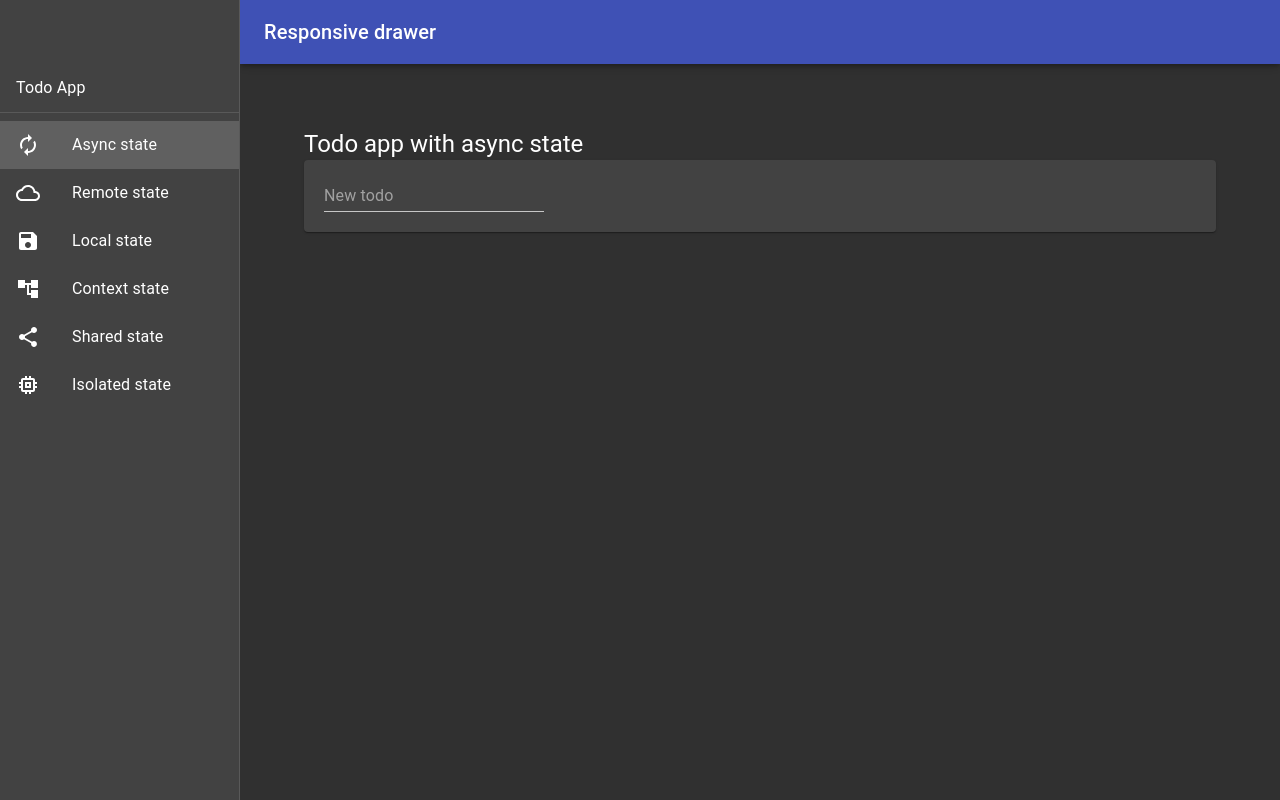
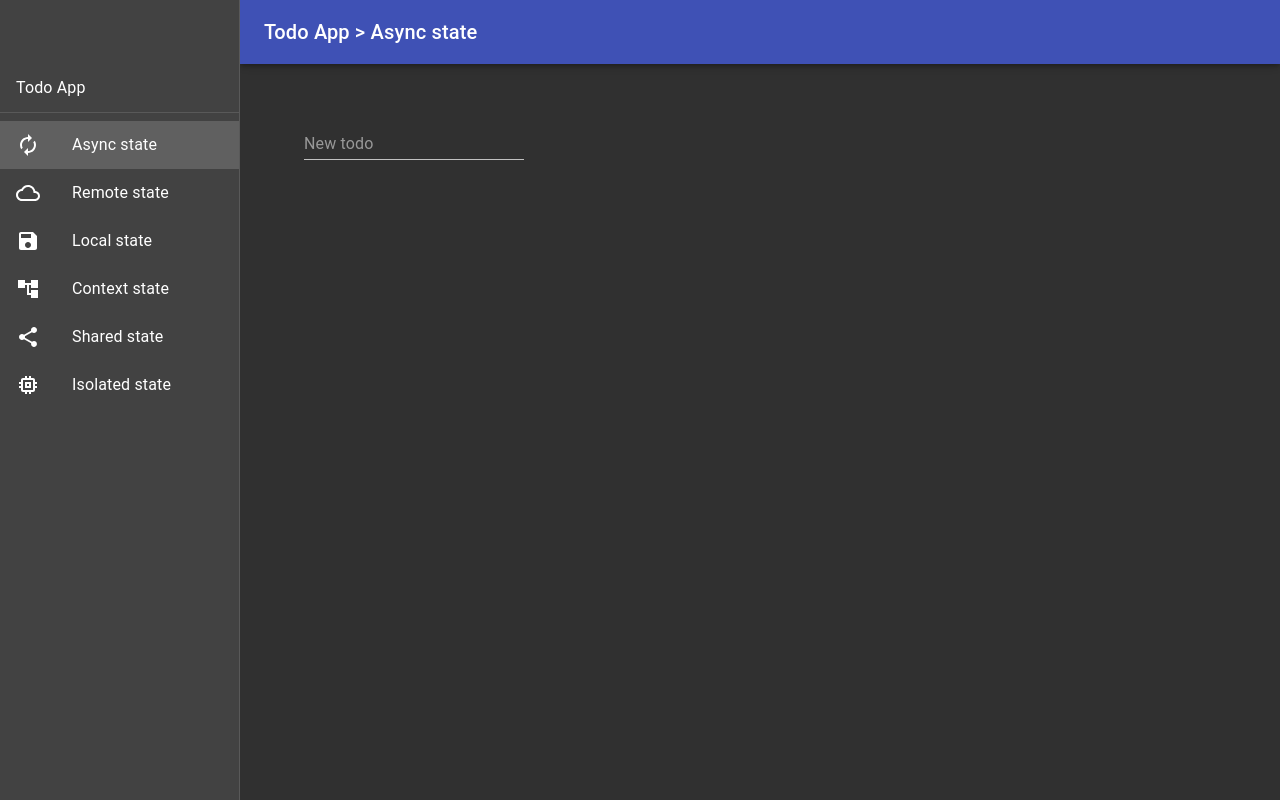
Before and after one commit to ksandin/typescript-react-state-rnd, a React (Create React App) app: page / in a window 1280 px wide. Built offline with nearby package versions, Linux system fonts and the light colour scheme.

Commit message:
Remove built in example layout and automate page title

```diff
--- a/src/components/Example.tsx
+++ /dev/null
@@ -1,13 +0,0 @@
-import React from "react";
-import { Typography } from "@material-ui/core";
-
-export type ExampleProps = {
-  label: string;
-};
-
-export const Example: React.FC<ExampleProps> = ({ label, children }) => (
-  <>
-    <Typography variant="h5">{label}</Typography>
-    {children}
-  </>
-);
--- a/src/components/ResponsiveDrawer.tsx
+++ b/src/components/ResponsiveDrawer.tsx
@@ -70,6 +70,7 @@ export const ResponsiveDrawer: React.FC<ResponsiveDrawerProps> = ({
   const [mobileOpen, setMobileOpen] = React.useState(false);
   const handleDrawerToggle = () => setMobileOpen(!mobileOpen);
   const [activeCategoryIndex, activeOptionIndex] = menuHighlight;
+  const title = `${menu[activeCategoryIndex].name} > ${menu[activeCategoryIndex].options[activeOptionIndex].name}`;
 
   const drawer = (
     <div>
@@ -125,7 +126,7 @@ export const ResponsiveDrawer: React.FC<ResponsiveDrawerProps> = ({
             <MenuIcon />
           </IconButton>
           <Typography variant="h6" noWrap>
-            Responsive drawer
+            {title}
           </Typography>
         </Toolbar>
       </AppBar>
--- a/src/components/TodoExample.tsx
+++ b/src/components/TodoExample.tsx
@@ -2,8 +2,6 @@ import React from "react";
 import { TodoList } from "./TodoList";
 import { CreateTodoForm } from "./CreateTodoForm";
 import { Todo } from "../state/Todo";
-import styled from "styled-components";
-import { Paper } from "@material-ui/core";
 import { ActionStatuses } from "../lib/store/ActionStatuses";
 
 export type TodoExampleProps = {
@@ -21,16 +19,11 @@ export const TodoExample: React.FC<TodoExampleProps> = ({
   updateTodo,
   deleteTodo,
 }) => (
-  <Container>
+  <>
     <TodoList items={todos} onUpdate={updateTodo} onDelete={deleteTodo} />
     <CreateTodoForm
       onCreate={createTodo}
       loading={statuses?.get("create") === "pending"}
     />
-  </Container>
+  </>
 );
-
-const Container = styled(Paper)`
-  padding: 20px;
-  margin-bottom: 20px;
-`;
--- a/src/components/TodoExampleAsyncState.tsx
+++ b/src/components/TodoExampleAsyncState.tsx
@@ -1,5 +1,4 @@
 import React from "react";
-import { Example } from "./Example";
 import { TodoExample } from "./TodoExample";
 import { Todo } from "../state/Todo";
 import { TodoId } from "../state/TodoId";
@@ -29,7 +28,6 @@ export type TodoExampleAsyncStateProps = {};
 export const TodoExampleAsyncState: React.FC<TodoExampleAsyncStateProps> = () => {
   const [entries, statuses, actions] = useStore(todoStore);
   return (
-    <Example label="Todo app with async state">
     <TodoExample
       todos={entries.toList().toArray()}
       createTodo={actions.create}
@@ -37,6 +35,5 @@ export const TodoExampleAsyncState: React.FC<TodoExampleAsyncStateProps> = () =>
       deleteTodo={actions.delete}
       statuses={statuses}
     />
-    </Example>
   );
 };
--- a/src/components/TodoExampleContextState.tsx
+++ b/src/components/TodoExampleContextState.tsx
@@ -1,5 +1,4 @@
 import React, { createContext, useContext } from "react";
-import { Example } from "./Example";
 import { useStore } from "../lib/store/useStore";
 import { TodoExample } from "./TodoExample";
 import { Todo } from "../state/Todo";
@@ -31,13 +30,11 @@ export const TodoExampleContextState: React.FC<TodoExampleContextStateProps> = (
   const store = useContext(TodoStoreContext);
   const [entries, , actions] = useStore(store);
   return (
-    <Example label="Todo app with context state">
     <TodoExample
       todos={entries.toList().toArray()}
       createTodo={actions.create}
       updateTodo={actions.update}
       deleteTodo={actions.delete}
     />
-    </Example>
   );
 };
--- a/src/components/TodoExampleIsolatedState.tsx
+++ b/src/components/TodoExampleIsolatedState.tsx
@@ -2,18 +2,17 @@ import React from "react";
 import { Typography } from "@material-ui/core";
 import { useStore } from "../lib/store/useStore";
 import { useComponentStore } from "../lib/store/useComponentStore";
-import { Example } from "./Example";
 import { Todo } from "../state/Todo";
 import { TodoId } from "../state/TodoId";
 import { TodoExample } from "./TodoExample";
 
 export const TodoExampleIsolatedState = () => (
-  <Example label="Two todo apps with isolated component state">
+  <>
     <Typography variant="h6">App 1</Typography>
     <TodoComponentStoreExample />
     <Typography variant="h6">App 2</Typography>
     <TodoComponentStoreExample />
-  </Example>
+  </>
 );
 
 let idCounter = 0;
--- a/src/components/TodoExamplePersistedLocalState.tsx
+++ b/src/components/TodoExamplePersistedLocalState.tsx
@@ -1,11 +1,8 @@
 import React from "react";
-import { Example } from "./Example";
 import { Typography } from "@material-ui/core";
 
 export type TodoExamplePersistedLocalStateProps = {};
 
 export const TodoExamplePersistedLocalState: React.FC<TodoExamplePersistedLocalStateProps> = () => (
-  <Example label="Todo app with persisted local state">
-    <Typography>Not implemented</Typography>
-  </Example>
+  <Typography>Not implemented</Typography>
 );
--- a/src/components/TodoExamplePersistedRemoteState.tsx
+++ b/src/components/TodoExamplePersistedRemoteState.tsx
@@ -1,11 +1,8 @@
 import React from "react";
-import { Example } from "./Example";
 import { Typography } from "@material-ui/core";
 
 export type TodoExamplePersistedRemoteStateProps = {};
 
 export const TodoExamplePersistedRemoteState: React.FC<TodoExamplePersistedRemoteStateProps> = () => (
-  <Example label="Todo app with persisted remote state">
-    <Typography>Not implemented</Typography>
-  </Example>
+  <Typography>Not implemented</Typography>
 );
--- a/src/components/TodoExampleSharedState.tsx
+++ b/src/components/TodoExampleSharedState.tsx
@@ -5,7 +5,6 @@ import { Todo } from "../state/Todo";
 import { useStore } from "../lib/store/useStore";
 import { TodoExample } from "./TodoExample";
 import { useBasicComponentStore } from "../lib/store/useBasicComponentStore";
-import { Example } from "./Example";
 
 // HACK extracting type information from hook
 const useHack = () => useBasicComponentStore<TodoId, Todo>();
@@ -14,12 +13,12 @@ type TodoStore = ReturnType<typeof useHack>;
 export const TodoExampleSharedState = () => {
   const store = useBasicComponentStore<TodoId, Todo>();
   return (
-    <Example label="Two todo apps with shared component state">
+    <>
       <Typography variant="h6">App 1</Typography>
       <TodoStoreExample store={store} />
       <Typography variant="h6">App 2</Typography>
       <TodoStoreExample store={store} />
-    </Example>
+    </>
   );
 };
 
```
Lines whose indentation alone changed are shown as unchanged.
